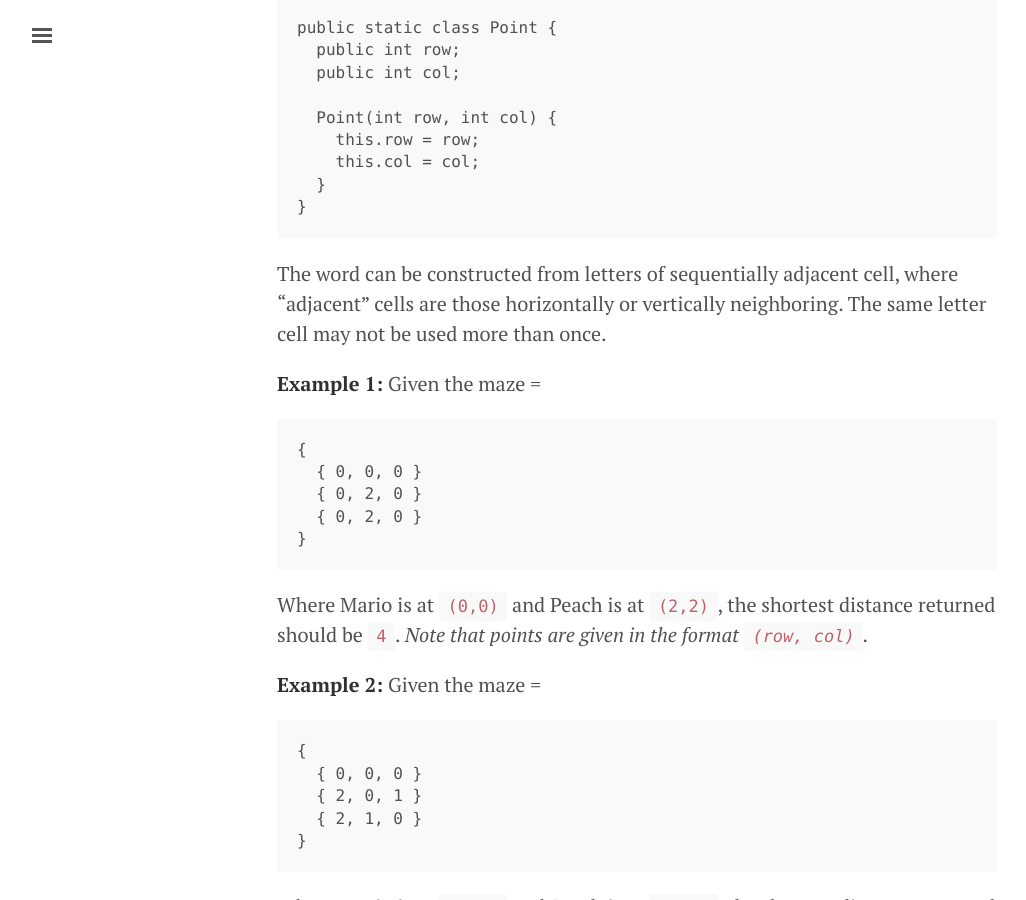
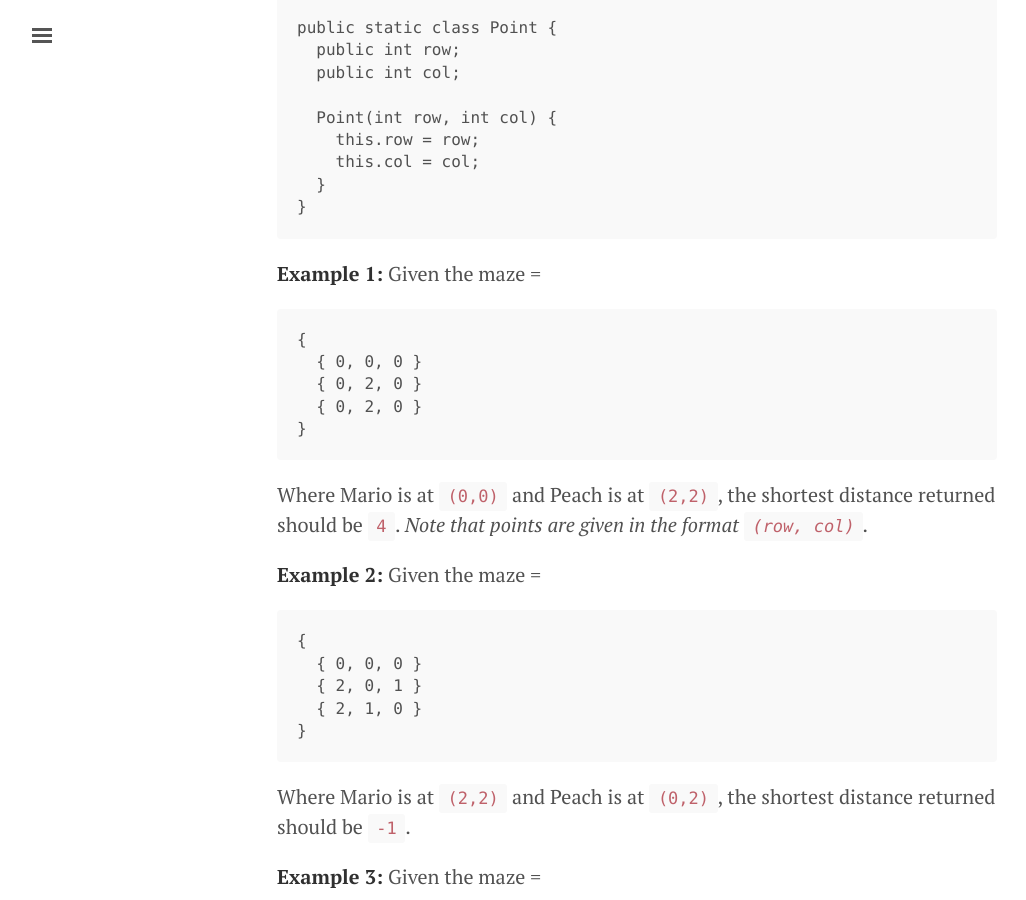
Before and after one commit to washifu/CodeBlog, a Jekyll site: the page built from pages/2017-10-12-Mario_Peach_Coins.md, in a window 1280 px wide and 900 px high, scrolled down 664 px. Shown: the whole window, without its empty margins (3-1029 px from the left). Built offline with Jekyll 4.4.1, drawn with Linux system fonts in a browser that asks for light colours; comment, search, counter and statistics services are not loaded.

Commit message:
Update 2017-10-12-Mario_Peach_Coins.md

````diff
--- a/pages/2017-10-12-Mario_Peach_Coins.md
+++ b/pages/2017-10-12-Mario_Peach_Coins.md
@@ -31,9 +31,6 @@ public static class Point {
   }
 }
 ```
-
-
-The word can be constructed from letters of sequentially adjacent cell, where "adjacent" cells are those horizontally or vertically neighboring. The same letter cell may not be used more than once.
 
 **Example 1:**
 Given the maze =
````
